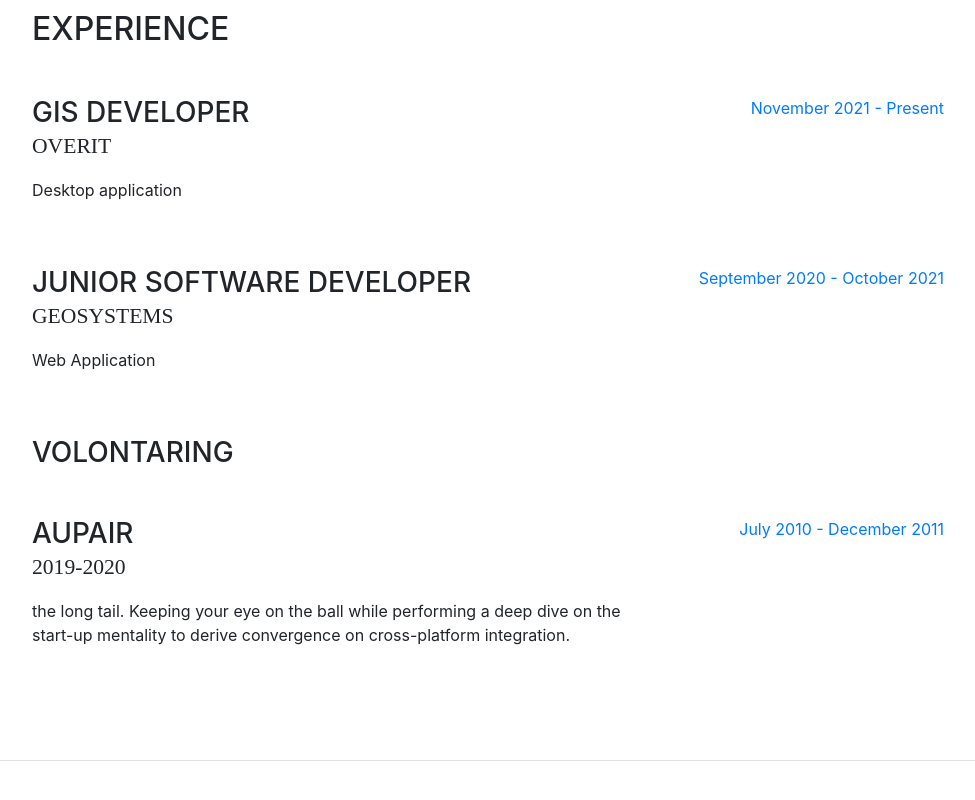
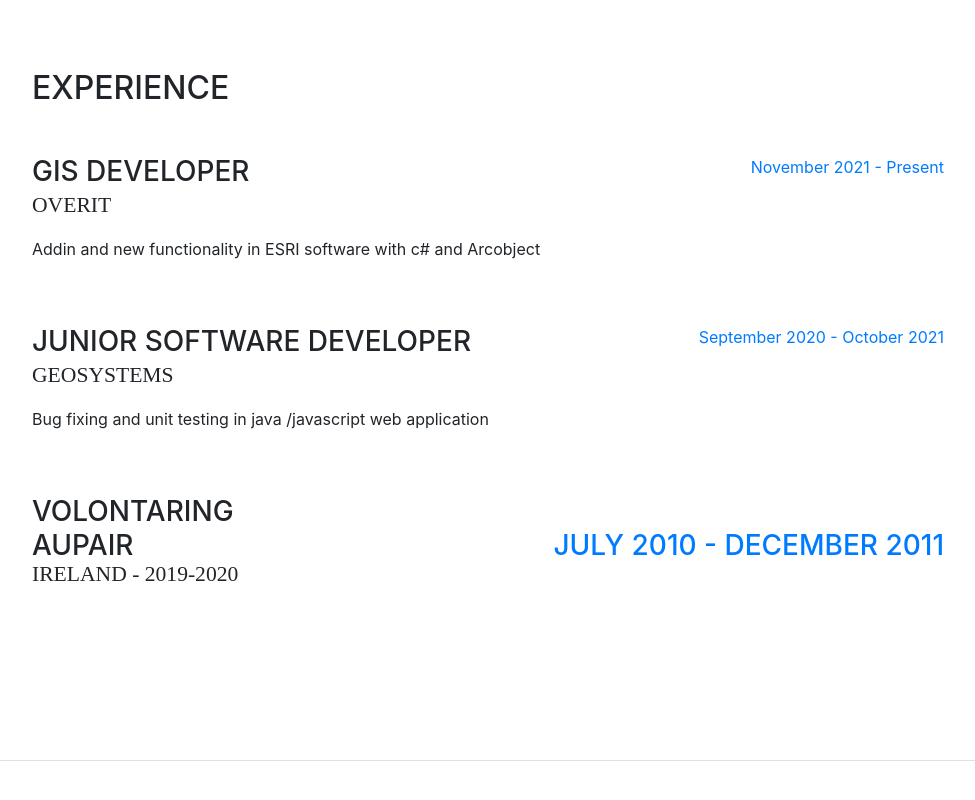
Before and after one commit to elenaAbbate/elenaAbbate.github.io, a website with bundled scripts: page index.html in a window 1280 px wide. Shown: the part 839-1639 px from the top of the page, without its empty margins (288-1263 px from the left). Built offline with nearby package versions, Linux system fonts and the light colour scheme; files whose address does not match are found by name; a web font is replaced by a local one.

Commit message:
Aggiunte descrizioni esperienze di lavoro

```diff
--- a/index.html
+++ b/index.html
@@ -142,7 +142,7 @@
                     <div class="resume-content mr-auto">
                         <h3 class="mb-0">Gis Developer</h3>
                         <div class="subheading mb-3">OverIT</div>
-                        <p>Desktop application</p>
+                        <p>Addin and new functionality in ESRI software with c# and Arcobject </p>
                     </div>
                     <div class="resume-date text-md-right">
                         <span class="text-primary">November 2021 - Present</span>
@@ -153,19 +153,19 @@
                     <div class="resume-content mr-auto">
                         <h3 class="mb-0">Junior software Developer</h3>
                         <div class="subheading mb-3">Geosystems </div>
-                        <p>Web Application</p>
+                        <p>Bug fixing and unit testing in java /javascript web application</p>
                     </div>
                     <div class="resume-date text-md-right">
                         <span class="text-primary">September 2020 - October 2021</span>
                     </div>
                 </div>
                 <h3 class="mb-5">
-                    Volontaring</h2>
+                    Volontaring</h2m>
                     <div class="resume-item d-flex flex-column flex-md-row mb-5">
                         <div class="resume-content mr-auto">
                             <h3 class="mb-0">Aupair</h3>
-                            <div class="subheading mb-3">2019-2020</div>
-                            <p> the long tail. Keeping your eye on the ball while performing a deep dive on the start-up mentality to derive convergence on cross-platform integration.</p>
+                            <div class="subheading mb-3">Ireland - 2019-2020</div>
+
                         </div>
                         <div class="resume-date text-md-right">
                             <span class="text-primary">July 2010 - December 2011</span>
```
